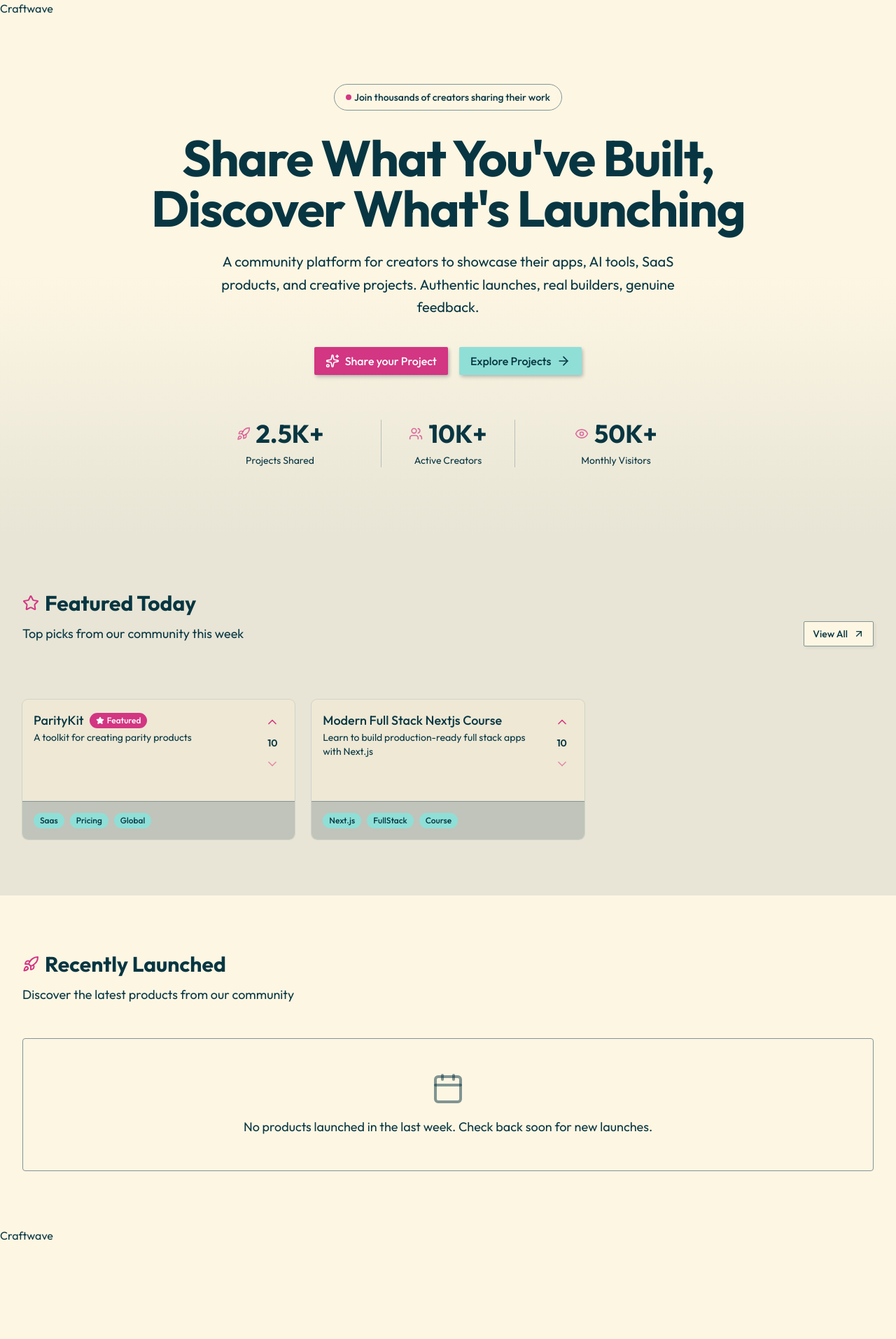
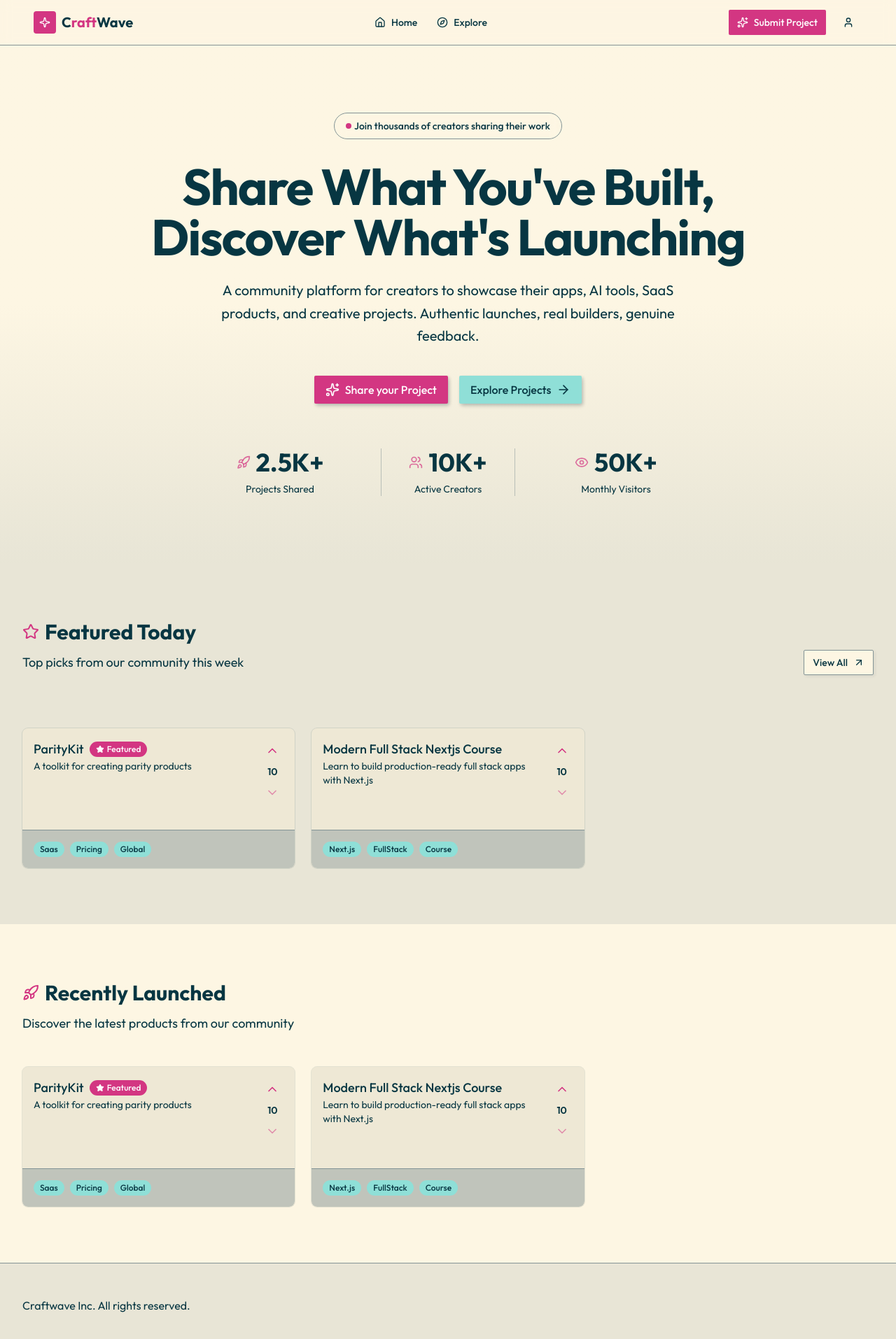
Before and after one commit to Rayied991/Community-Platform, a Next.js app: page / in a window 1280 px wide. Shown: the top 1914 px of the page at 70% size. Before the commit the page ends 1778 px from the top, so only its background shows below. Built offline with nearby package versions, Linux system fonts and the light colour scheme.

Commit message:
Header and footer implemented

```diff
--- a/app/layout.tsx
+++ b/app/layout.tsx
@@ -1,3 +1,5 @@
+import Footer from "@/components/ui/common/footer";
+import Header from "@/components/ui/common/header";
 import type { Metadata } from "next";
 import { Outfit } from "next/font/google";
 import "./globals.css";
@@ -30,10 +32,11 @@ export default function RootLayout({
       <body
         className={`${outfit.className} antialiased`}
       >
-
-        <header>Craftwave</header>
+        <Header/>
+        {/* <header>Craftwave</header> */}
         {children}
-        <footer>Craftwave</footer>
+        {/* <footer>Craftwave</footer> */}
+        <Footer/>
       </body>
     </html>
   );
--- a/components/ui/Landing-Page/recently-launched-products.tsx
+++ b/components/ui/Landing-Page/recently-launched-products.tsx
@@ -5,22 +5,22 @@ import ProductCard from "../products/product-card";
 
 const RecentlyLaunchedProducts = () => {
     const recentlylaunchedProducts=[
-//   {
-//     id:1,
-//     name:"ParityKit",
-//     description:"A toolkit for creating parity products",
-//     tags:["Saas","Pricing","Global"],
-//     votes:615,
-//     isFeatured:true
-//   },
-//   {
-//     id:2,
-//     name:"Modern Full Stack Nextjs Course",
-//     description:"Learn to build production-ready full stack apps with Next.js",
-//     tags:["Next.js","FullStack","Course"],
-//     votes:124,
-//     isFeatured:false
-//   }
+  {
+    id:1,
+    name:"ParityKit",
+    description:"A toolkit for creating parity products",
+    tags:["Saas","Pricing","Global"],
+    votes:615,
+    isFeatured:true
+  },
+  {
+    id:2,
+    name:"Modern Full Stack Nextjs Course",
+    description:"Learn to build production-ready full stack apps with Next.js",
+    tags:["Next.js","FullStack","Course"],
+    votes:124,
+    isFeatured:false
+  }
 ]
   return (
     <section className="py-20">
--- /dev/null
+++ b/components/ui/common/footer.tsx
@@ -0,0 +1,7 @@
+export default function Footer() {
+  return (
+    <footer className="border-t bg-muted/20 py-12">
+      <div className="wrapper">Craftwave Inc. All rights reserved.</div>
+    </footer>
+  );
+}
--- /dev/null
+++ b/components/ui/common/header.tsx
@@ -0,0 +1,69 @@
+import { Button } from "@/components/ui/button";
+import { CompassIcon, HomeIcon, SparkleIcon, SparklesIcon, UserIcon } from "lucide-react";
+import Link from "next/link";
+const Logo=()=>{
+    return(
+        <Link href={"/"} className="flex items-center gap-2 group">
+        <div className="size-8 rounded-lg bg-primary flex items-center justify-center">
+        <SparkleIcon className="size-4 text-primary-foreground" />
+      </div>
+      <span className="text-xl font-bold">
+        C<span className="text-primary">raft</span>Wave
+      </span>
+        </Link>
+    )
+}
+const Header = () => {
+    const IsSignedIn=true;
+  return (
+    <header className="sticky top-0 z-50 border-b bg-background/95 backdrop-blur supports-backdrop-filter:bg-background/60">
+        <div className="wrapper px-12">
+            <div className="flex h-16 items-center justify-between">
+
+        <Logo/>
+
+        <nav  className="flex items-center gap-1">
+         <Link
+              href="/"
+              className="flex items-center gap-2 px-3 py-2 text-sm font-medium text-muted-foreground hover:text-foreground transition-colors hover:bg-muted/50"
+            >
+              <HomeIcon className="size-4" />
+              <span>Home</span>
+            </Link>
+            <Link
+              href="/explore"
+              className="flex items-center gap-2 px-3 py-2 text-sm font-medium text-muted-foreground hover:text-foreground transition-colors hover:bg-muted/50"
+            >
+              <CompassIcon className="size-4" />
+              <span>Explore</span>
+            </Link>
+        </nav>
+              <div className="flex items-center gap-3">
+
+            {IsSignedIn ?(
+                <>
+                <Button asChild>
+                <Link href={"/submit"}> <SparklesIcon className="size-4"/> Submit Project</Link>
+            </Button>
+
+{/* clerk user */}
+            <Button variant={"ghost"}>
+                <UserIcon className="size-4"/>
+            </Button>
+            </>
+            ):
+            (
+                <>
+              <Button variant={"ghost"}>Sign In</Button>
+             <Button>Sign Up</Button>
+                </>
+            )
+            }
+          </div>
+        </div>
+      </div>
+    </header>
+  )
+}
+
+export default Header
```
